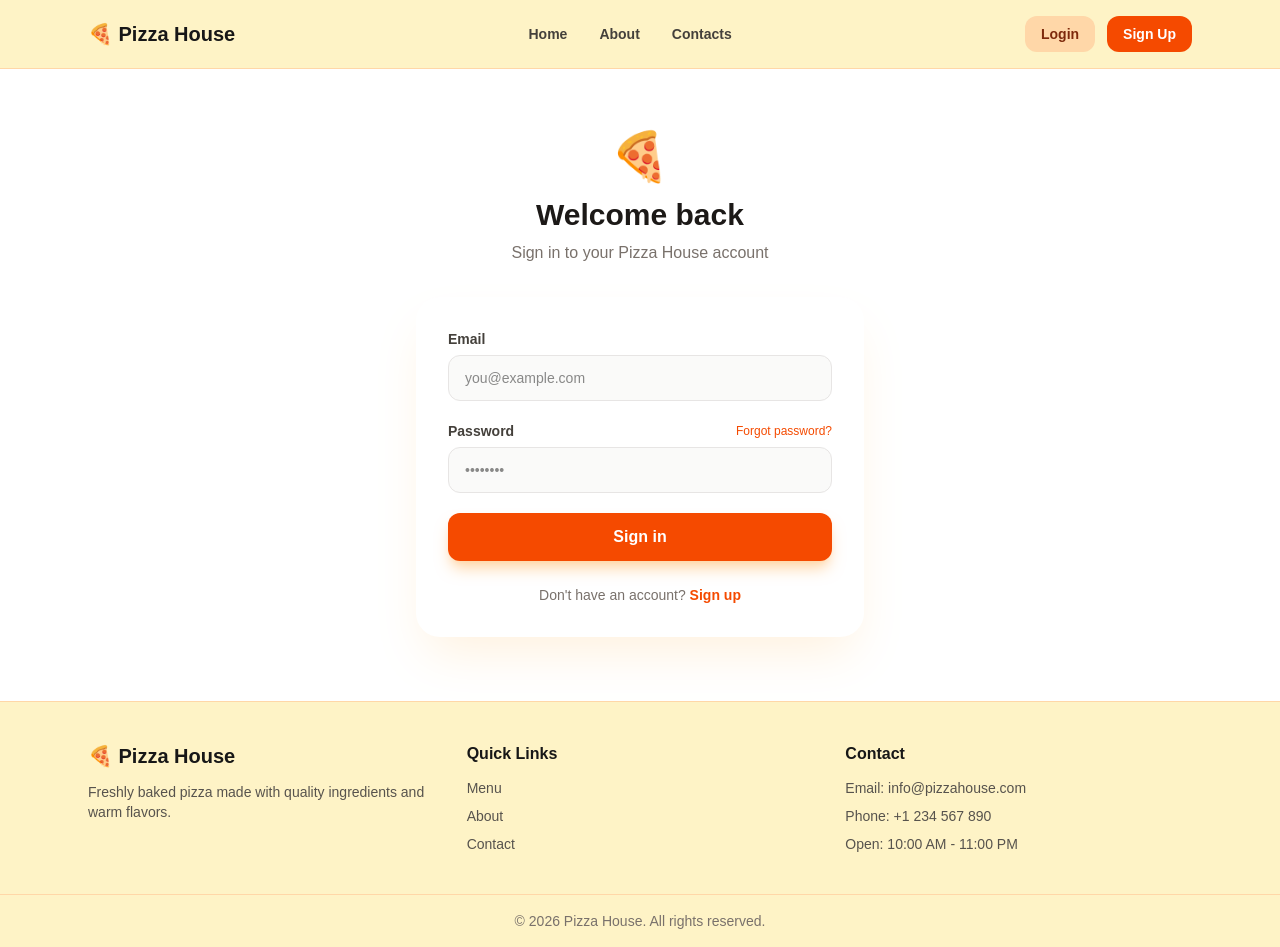
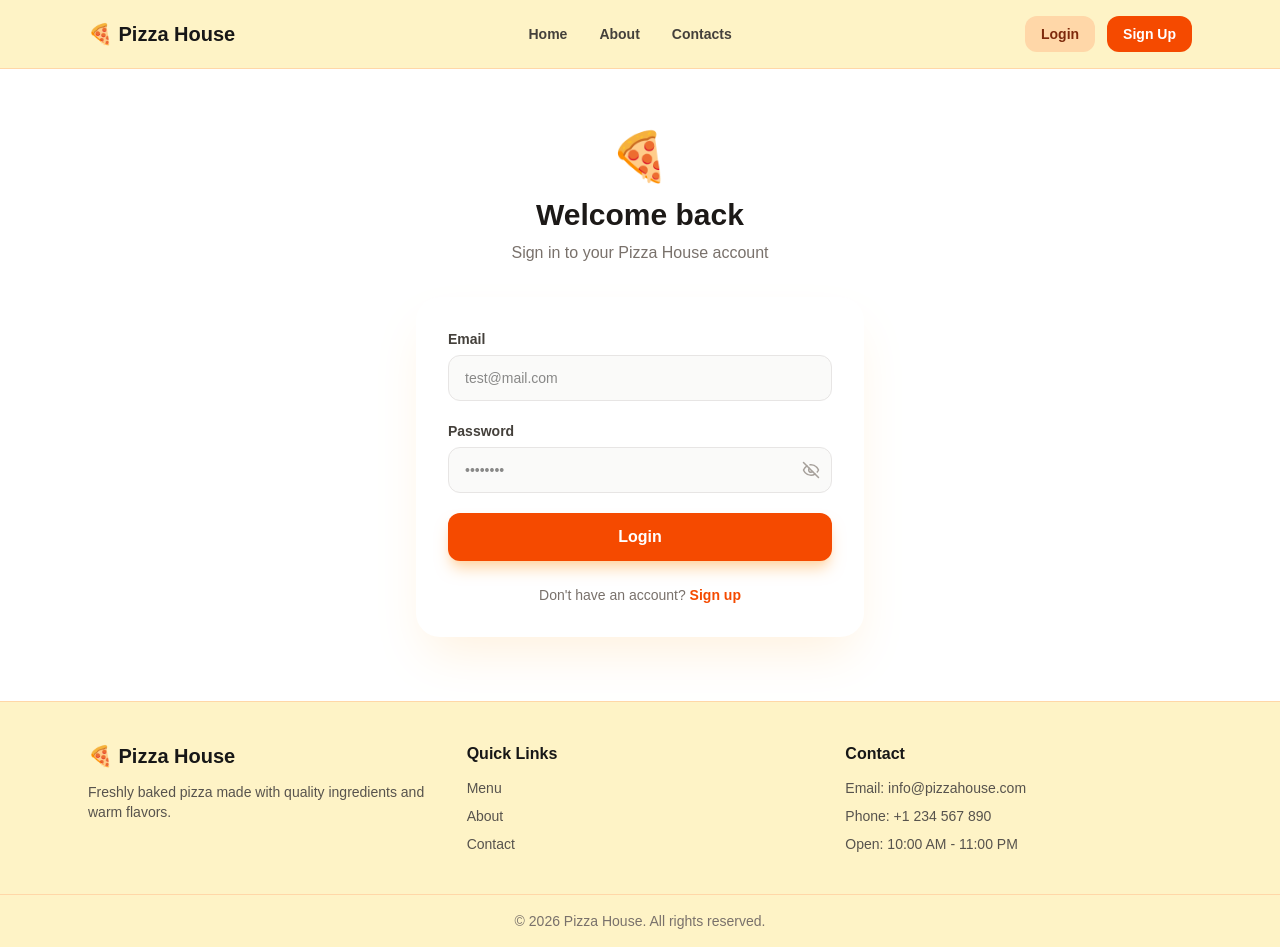
Before and after one commit to seriiserii825/next-pizza, a Next.js app: page /auth/login in a window 1280 px wide. Built offline with nearby package versions, Linux system fonts and the light colour scheme.

Commit message:
feat: login form

```diff
--- a/app/auth/login/page.tsx
+++ b/app/auth/login/page.tsx
@@ -1,6 +1,8 @@
+import LoginForm from "@/forms/LoginForm";
+
 export default function Login() {
   return (
-    <main className="flex flex-1 items-center justify-center px-4 py-16">
+    <main className="flex items-center justify-center flex-1 px-4 py-16">
       <div className="w-full max-w-md">
         <div className="mb-8 text-center">
           <span className="text-5xl">🍕</span>
@@ -8,52 +10,7 @@ export default function Login() {
           <p className="mt-2 text-stone-500">Sign in to your Pizza House account</p>
         </div>
 
-        <div className="p-8 bg-white shadow-2xl rounded-3xl shadow-orange-100/80">
-          <form className="space-y-5">
-            <div>
-              <label htmlFor="email" className="block mb-1.5 text-sm font-semibold text-stone-700">
-                Email
-              </label>
-              <input
-                id="email"
-                type="email"
-                placeholder="you@example.com"
-                className="w-full px-4 py-3 text-sm border border-stone-200 outline-none rounded-xl bg-stone-50 focus:bg-white focus:border-orange-400 focus:ring-2 focus:ring-orange-100 transition"
-              />
-            </div>
-
-            <div>
-              <div className="flex items-center justify-between mb-1.5">
-                <label htmlFor="password" className="text-sm font-semibold text-stone-700">
-                  Password
-                </label>
-                <a href="#" className="text-xs text-orange-600 hover:text-orange-700 font-medium">
-                  Forgot password?
-                </a>
-              </div>
-              <input
-                id="password"
-                type="password"
-                placeholder="••••••••"
-                className="w-full px-4 py-3 text-sm border border-stone-200 outline-none rounded-xl bg-stone-50 focus:bg-white focus:border-orange-400 focus:ring-2 focus:ring-orange-100 transition"
-              />
-            </div>
-
-            <button
-              type="submit"
-              className="w-full py-3 font-semibold text-white bg-orange-600 rounded-xl hover:bg-orange-700 active:scale-[0.98] transition-all shadow-lg shadow-orange-200"
-            >
-              Sign in
-            </button>
-          </form>
-
-          <p className="mt-6 text-sm text-center text-stone-500">
-            Don&apos;t have an account?{" "}
-            <a href="/auth/register" className="font-semibold text-orange-600 hover:text-orange-700">
-              Sign up
-            </a>
-          </p>
-        </div>
+        <LoginForm />
       </div>
     </main>
   );
--- /dev/null
+++ b/forms/LoginForm.tsx
@@ -0,0 +1,63 @@
+"use client";
+
+import Button from "@/components/UI/Button";
+import InputField from "@/components/UI/InputField";
+import { useFormState } from "@/hooks/useFormState";
+import { z } from "zod";
+
+const loginSchema = z.object({
+  email: z.string().email("Enter a valid email"),
+  password: z.string().min(8, "Password must be at least 8 characters"),
+});
+
+type LoginFormData = z.infer<typeof loginSchema>;
+
+export default function LoginForm() {
+  const { formData, errors, handleChange, validate } = useFormState<LoginFormData>(
+    { email: "", password: "" },
+    loginSchema,
+  );
+
+  const handleSubmit = (e: React.FormEvent<HTMLFormElement>) => {
+    e.preventDefault();
+    const data = validate();
+    if (!data) return;
+    console.log("Valid data:", data);
+  };
+
+  return (
+    <div className="p-8 bg-white shadow-2xl rounded-3xl shadow-orange-100/80">
+      <form onSubmit={handleSubmit} className="space-y-5">
+        <InputField
+          id="email_field"
+          label="Email"
+          type="email"
+          placeholder="test@mail.com"
+          value={formData.email}
+          onChange={handleChange("email")}
+          error={errors.email}
+          autoComplete="new-email"
+        />
+
+        <InputField
+          id="password_field"
+          label="Password"
+          type="password"
+          placeholder="••••••••"
+          value={formData.password}
+          onChange={handleChange("password")}
+          error={errors.password}
+          autoComplete="new-password"
+        />
+        <Button type="submit">Login</Button>
+      </form>
+
+      <p className="mt-6 text-sm text-center text-stone-500">
+        Don&apos;t have an account?{" "}
+        <a href="/auth/register" className="font-semibold text-orange-600 hover:text-orange-700">
+          Sign up
+        </a>
+      </p>
+    </div>
+  );
+}
```
